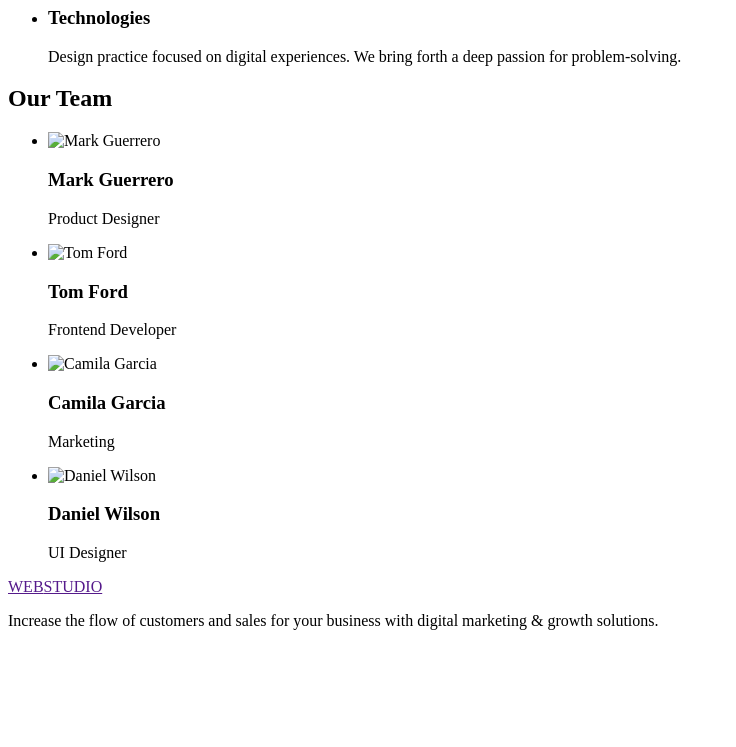
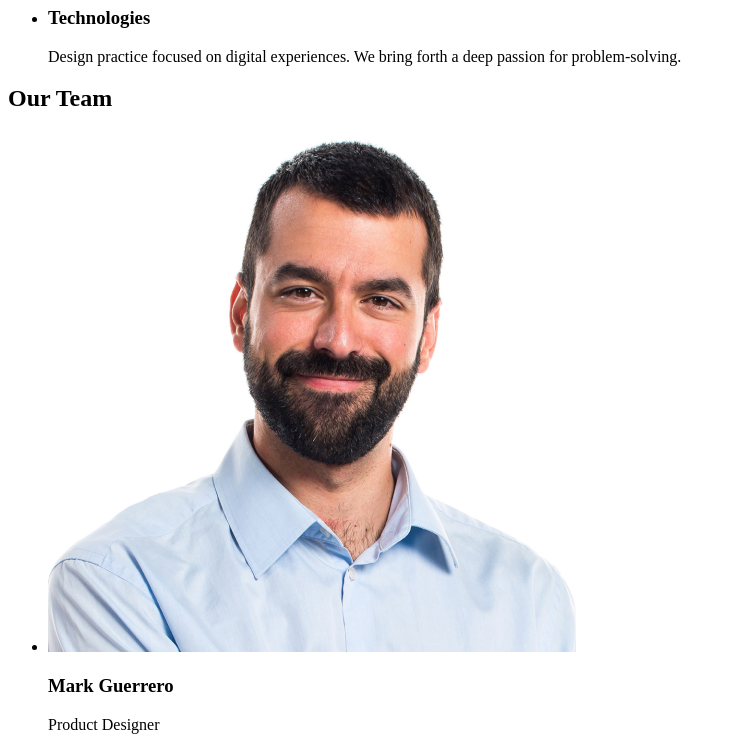
Before and after one commit to Oleksii-Ivaniuta/goit-markup-hw-01, a plain HTML site: page index.html in a window 1280 px wide. Shown: the part 480-1227 px from the top of the page, without its empty margins (0-736 px from the left). Before the commit the page ends 1126 px from the top, so only its background shows below. Drawn offline with Linux system fonts and the light colour scheme; the site is published under a folder, as on GitHub Pages, so addresses that start at the root find nothing.

Commit message:
fixed photo

```diff
--- a/index.html
+++ b/index.html
@@ -80,7 +80,7 @@
             <ul>
                 <li>
                     <div>
-                        <img src="/images/markguerero.jpg" alt="Mark Guerrero" />
+                        <img src="images/markguerero.jpg" alt="Mark Guerrero">
                         <article>
                             <h3>Mark Guerrero</h3>
                             <p>Product Designer</p>
@@ -89,7 +89,7 @@
                 </li>
                 <li>
                     <div>
-                        <img src="/images/tomford.jpg" alt="Tom Ford" />
+                        <img src="images/tomford.jpg" alt="Tom Ford">
                         <article>
                             <h3>Tom Ford</h3>
                             <p>Frontend Developer</p>
@@ -98,7 +98,7 @@
                 </li>
                 <li>
                     <div>
-                        <img src="/images/camilagarcia.jpg" alt="Camila Garcia" />
+                        <img src="images/camilagarcia.jpg" alt="Camila Garcia">
                         <article>
                             <h3>Camila Garcia</h3>
                             <p>Marketing</p>
@@ -107,7 +107,7 @@
                 </li>
                 <li>
                     <div>
-                        <img src="/images/danielwilson.jpg" alt="Daniel Wilson" />
+                        <img src="images/danielwilson.jpg" alt="Daniel Wilson">
                         <article>
                             <h3>Daniel Wilson</h3>
                             <p>UI Designer</p>
```
